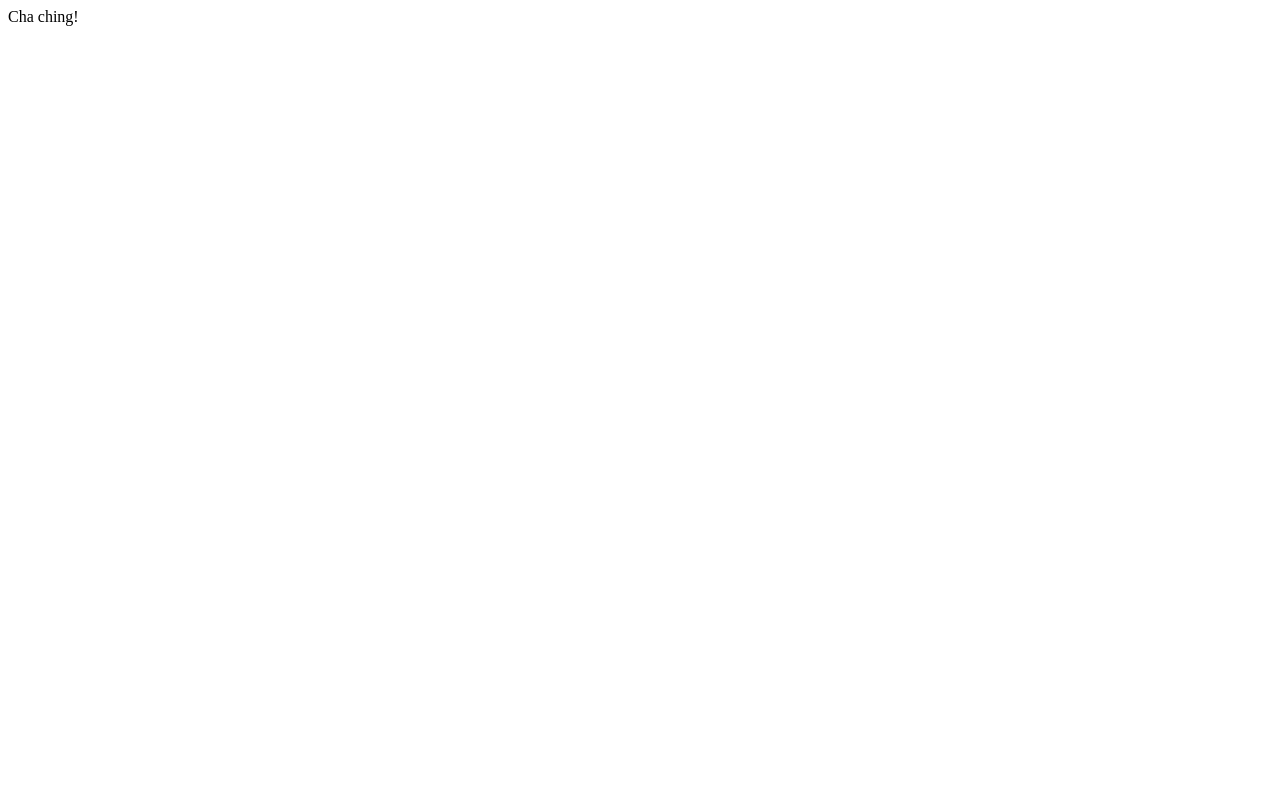
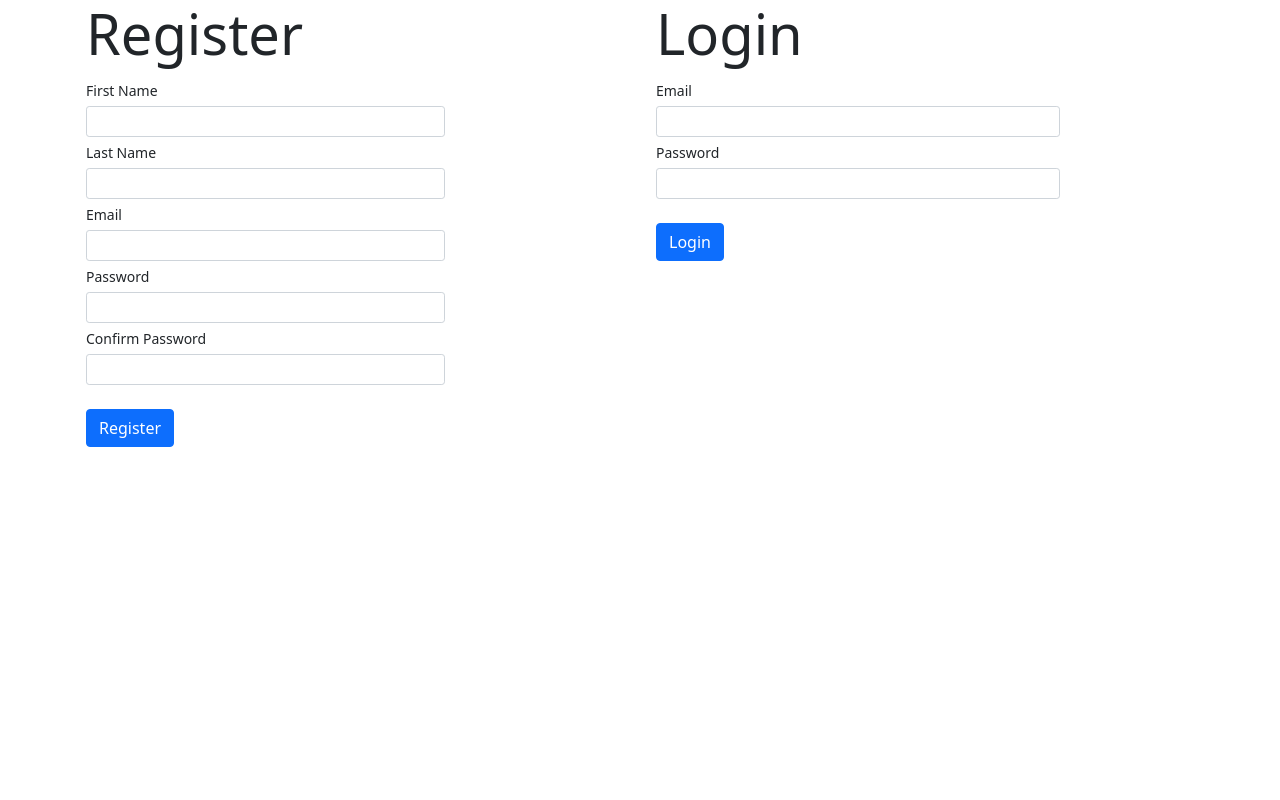
Before and after one commit to castillocodes/fav_books, a Django app: page / in a window 1280 px wide. Before the commit the page is almost empty. Run offline with Django 3.2, Linux system fonts and the light colour scheme.

Commit message:
Login & Registration

```diff
--- a/fav_books_app/templates/index.html
+++ b/fav_books_app/templates/index.html
@@ -4,9 +4,72 @@
     <meta charset="UTF-8">
     <meta http-equiv="X-UA-Compatible" content="IE=edge">
     <meta name="viewport" content="width=device-width, initial-scale=1.0">
-    <title>Document</title>
+    <link href="https://cdn.jsdelivr.net/npm/bootstrap@5.1.1/dist/css/bootstrap.min.css" rel="stylesheet" integrity="sha384-F3w7mX95PdgyTmZZMECAngseQB83DfGTowi0iMjiWaeVhAn4FJkqJByhZMI3AhiU" crossorigin="anonymous">
+    <title>Login</title>
 </head>
 <body>
-
+    <div class="container">
+        <div class="row">
+            <div class="col-6 px-3">
+                <h1 class="display-4">Register</h1>
+                <form action="/register" method="POST">
+                    {% csrf_token %}
+                    {% for message in messages %}
+                        <p class="text-danger small">{{ message }}</p>
+                    {% endfor %}
+                    <div class="form-group-row">
+                        <label for="first_name" class="col-sm-4 col-form-label col-form-label-sm">First Name</label>
+                        <div class="col-sm-8">
+                            <input type="text" class="form-control form-control-sm" name="first_name">
+                        </div>
+                    </div>
+                    <div class="form-group-row">
+                        <label for="last_name" class="col-sm-4 col-form-label col-form-label-sm">Last Name</label>
+                        <div class="col-sm-8">
+                            <input type="text" class="form-control form-control-sm" name="last_name">
+                        </div>
+                    </div>
+                    <div class="form-group-row">
+                        <label for="email" class="col-sm-4 col-form-label col-form-label-sm">Email</label>
+                        <div class="col-sm-8">
+                            <input type="text" class="form-control form-control-sm" name="email">
+                        </div>
+                    </div>
+                    <div class="form-group-row">
+                        <label for="password" class="col-sm-4 col-form-label col-form-label-sm">Password</label>
+                        <div class="col-sm-8">
+                            <input type="password" class="form-control form-control-sm" name="password">
+                        </div>
+                    </div>
+                    <div class="form-group-row">
+                        <label for="confirm_password" class="col-sm-5 col-form-label col-form-label-sm">Confirm Password</label>
+                        <div class="col-sm-8">
+                            <input type="password" class="form-control form-control-sm" name="confirm_password">
+                        </div>
+                    </div><br>
+                    <button type="submit" class="btn btn-primary">Register</button>
+                </form>
+            </div>
+            <div class="col-6 px-3">
+                <h1 class="display-4">Login</h1>
+                <form action="/login" method="POST">
+                    {% csrf_token %}
+                    <div class="form-group-row">
+                        <label for="login_email" class="col-sm-3 col-form-label col-form-label-sm">Email</label>
+                        <div class="col-sm-9">
+                            <input type="text" class="form-control form-control-sm" name="login_email">
+                    </div>
+                    <div class="form-group-row">
+                        <label for="login_password" class="col-sm-3 col-form-label col-form-label-sm">Password</label>
+                        <div class="col-sm-9">
+                            <input type="password" class="form-control form-control-sm" name="login_password">
+                        </div>
+                    </div><br>
+                    <button type="submit" class="btn btn-primary">Login</button>
+                </form>
+            </div>
+        </div>
+    </div>
+<script src="https://cdn.jsdelivr.net/npm/bootstrap@5.1.1/dist/js/bootstrap.bundle.min.js" integrity="sha384-/bQdsTh/da6pkI1MST/rWKFNjaCP5gBSY4sEBT38Q/9RBh9AH40zEOg7Hlq2THRZ" crossorigin="anonymous"></script>
 </body>
 </html>
--- a/fav_books_app/urls.py
+++ b/fav_books_app/urls.py
@@ -3,4 +3,6 @@
 
 urlpatterns = [
     path('', views.index),
+    path('register', views.register),
+    path('login', views.login),
 ]
--- a/fav_books_app/views.py
+++ b/fav_books_app/views.py
@@ -1,6 +1,39 @@
-from django.http.response import HttpResponseRedirect
-from django.shortcuts import render, HttpResponse
+from django.shortcuts import render, redirect
+from django.contrib import messages
+from .models import *
+import bcrypt
 
 # Create your views here.
 def index(request):
-    return HttpResponse("Cha ching!")
+    return render(request, "index.html")
+
+def register(request):
+    errors = User.objects.register_validator(request.POST)
+
+    if len(errors):
+        for key, value in errors.items():
+            messages.error(request, value)
+        return redirect('/')
+    else:
+        user = User.objects.create(
+            first_name = request.POST['first_name'],
+            last_name = request.POST['last_name'],
+            email = request.POST['email'],
+            password = bcrypt.haspw(request.POST['password'].encode(), bcrypt.gensalt()).decode()
+        )
+        request.session['user_id'] = user.id
+        request.session['greeting'] = user.first_name
+        return redirect('/books')
+
+def login(request):
+    errors = User.objects.login_validator(request.POST)
+
+    if len(errors):
+        for key, value in errors.items():
+            messages.error(request, value)
+        return redirect('/')
+    else:
+        user = User.objects.get(email=request.POST['login_email'])
+        request.session['user_id'] = user.id
+        request.session['greeting'] = user.first_name
+        return redirect('/books')
```
